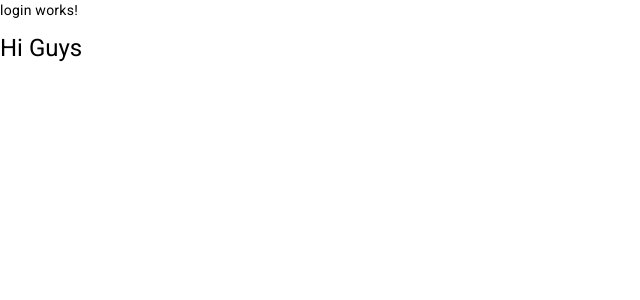
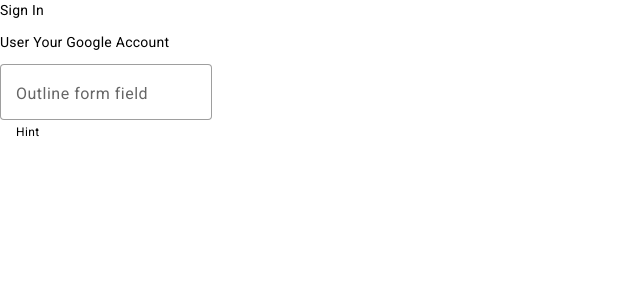
Before and after one commit to ar4626/LocoBuzz_Fundoo_Notes_App, an Angular app: page /login in a window 1280 px wide. Shown: the top 300 px of the page, without its empty margins (0-640 px from the left). Built offline with nearby package versions, Linux system fonts and the light colour scheme.

Commit message:
[Ankit] Add : Created the Login Component

```diff
--- a/src/app/Components/login/login.component.html
+++ b/src/app/Components/login/login.component.html
@@ -1,2 +1,16 @@
-<p>login works!</p>
-<h1>Hi Guys</h1>
+<div>
+    <div>
+        <p>Sign In</p>
+        <p>User Your Google Account</p>
+
+    </div>
+    <div>
+        <p>
+            <mat-form-field appearance="outline">
+              <mat-label>Outline form field</mat-label>
+              <input matInput placeholder="Placeholder">
+              <mat-hint>Hint</mat-hint>
+            </mat-form-field>
+          </p>
+    </div>
+</div>
--- a/src/app/Components/login/login.component.ts
+++ b/src/app/Components/login/login.component.ts
@@ -1,9 +1,11 @@
 import { Component } from '@angular/core';
+import {MatInputModule} from '@angular/material/input';
+import {MatFormFieldModule} from '@angular/material/form-field';
 
 @Component({
   selector: 'app-login',
   standalone: true,
-  imports: [],
+  imports: [MatInputModule,MatFormFieldModule],
   templateUrl: './login.component.html',
   styleUrl: './login.component.scss'
 })
--- a/src/app/Components/register/register.component.html
+++ /dev/null
@@ -1,2 +0,0 @@
-<p>register works!</p>
-<h1>Register Here Guys</h1>
--- a/src/app/app.component.ts
+++ b/src/app/app.component.ts
@@ -1,10 +1,11 @@
 import { Component } from '@angular/core';
 import { RouterOutlet } from '@angular/router';
+import { LoginComponent } from './Components/login/login.component';
 
 @Component({
   selector: 'app-root',
   standalone: true,
-  imports: [RouterOutlet],
+  imports: [RouterOutlet, LoginComponent],
   templateUrl: './app.component.html',
   styleUrl: './app.component.scss'
 })
```
Also changed, not shown: src/app/Components/register/register.component.ts (deleted, +0 -12 lines), src/app/app.component.html (+10 -1 lines), src/app/app.routes.ts (+4 -4 lines), src/app/Components/register/register.component.scss (deleted), 1 other file (tests, documents, lock files or other folders).
